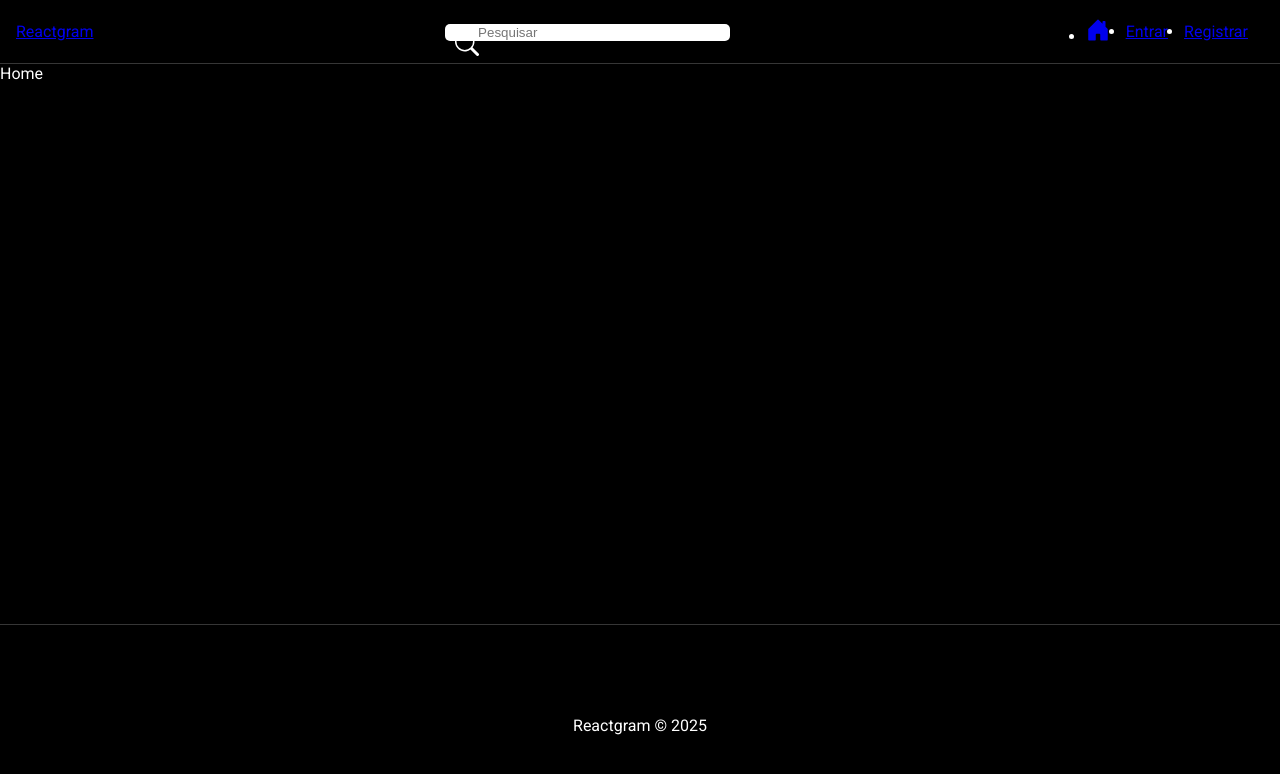
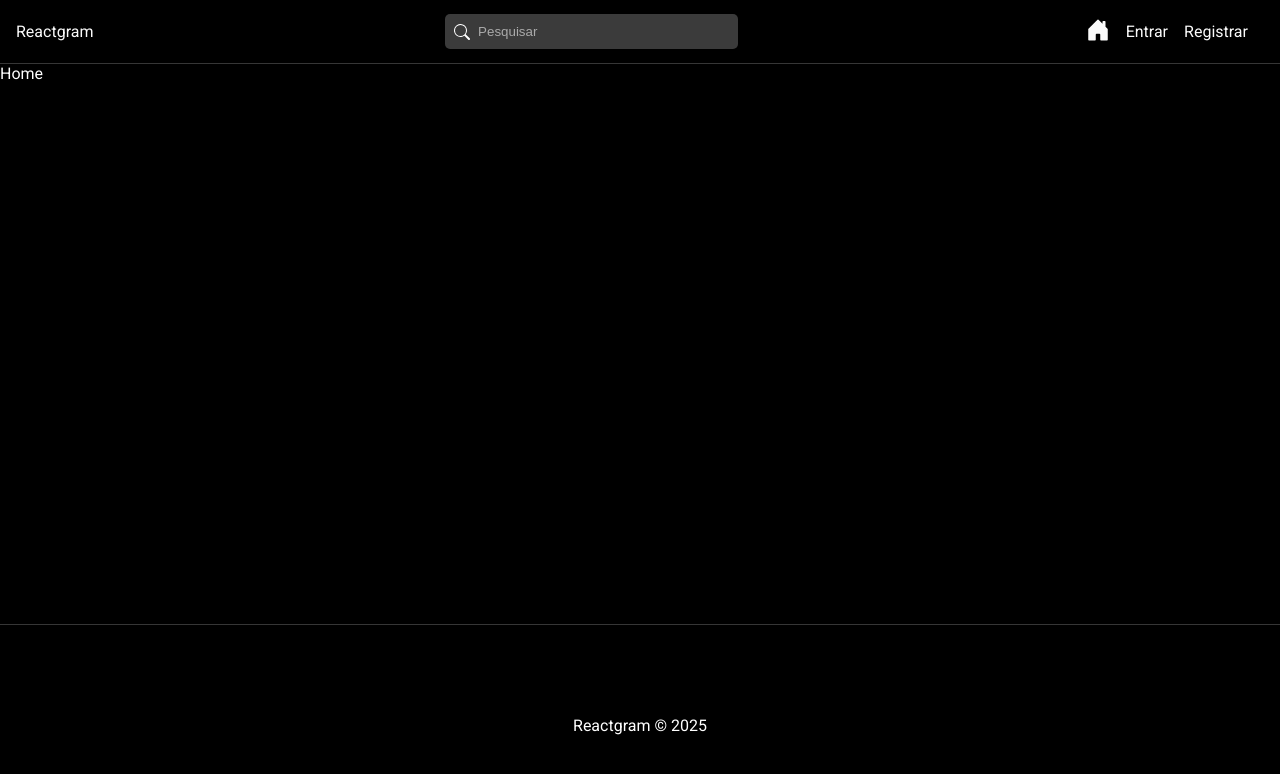
Before and after one commit to Breno2k/reactgram, a React (Vite) app in the folder front-end/: page / in a window 1280 px wide. Shown: the top 774 px of the page. Built offline with nearby package versions, Linux system fonts and the light colour scheme.

Commit message:
implementando css global

```diff
--- a/front-end/src/components/Navbar/Navbar.module.css
+++ b/front-end/src/components/Navbar/Navbar.module.css
@@ -20,7 +20,7 @@
     cursor: pointer;
 }
 
-.nav svg {
+.nav ul li svg {
     font-size: 1.5em;
 }
 
@@ -32,7 +32,7 @@
 .search_form svg {
     position: absolute;
     top: 10px;
-    left: 10px;
+    left: 9px;
 }
 
 .search_form input {
--- a/front-end/src/index.css
+++ b/front-end/src/index.css
@@ -6,3 +6,81 @@
   background-color: black;
   color: white;
 }
+
+a {
+  color: #FAFAFA;
+  text-decoration: none;
+}
+
+.active {
+  font-weight: bold;
+}
+
+ul {
+  list-style: none;
+}
+
+form {
+  display: flex;
+  flex-direction: column;
+}
+
+label {
+  display: flex;
+  flex-direction: column;
+  text-align: left;
+}
+
+label span {
+  font-weight: bold;
+  margin-bottom: .5em;
+  color: #AAA;
+  font-size: .7em;
+}
+
+input {
+  background-color: #3b3b3b;
+  color: #AAA;
+  border: 1px solid #555;
+  border-radius: 2px;
+  padding: 10px 10px;
+  outline: none;
+  margin-bottom: .6em;
+}
+
+input::placeholder {
+  color: #AAA;
+}
+
+.btn, button, input[type="submit"] {
+  background-color: #0094f6;
+  color: #FFF;
+  border: none;
+  border-radius: 4px;
+  padding: 10px 8px;
+  font-weight: bold;
+  cursor: pointer;
+  opacity: .8;
+  font-size: 1em;
+}
+
+input[type="submit"] {
+  margin-top: 1em;
+}
+
+input:disabled {
+  cursor: not-allowed;
+  background-color: #000;
+}
+
+button:hover, input[type="submit"]:hover {
+  opacity: 1;
+}
+
+.cancel-btn {
+  background-color: #ccc;
+}
+
+.hide {
+  display: none;
+}
```
